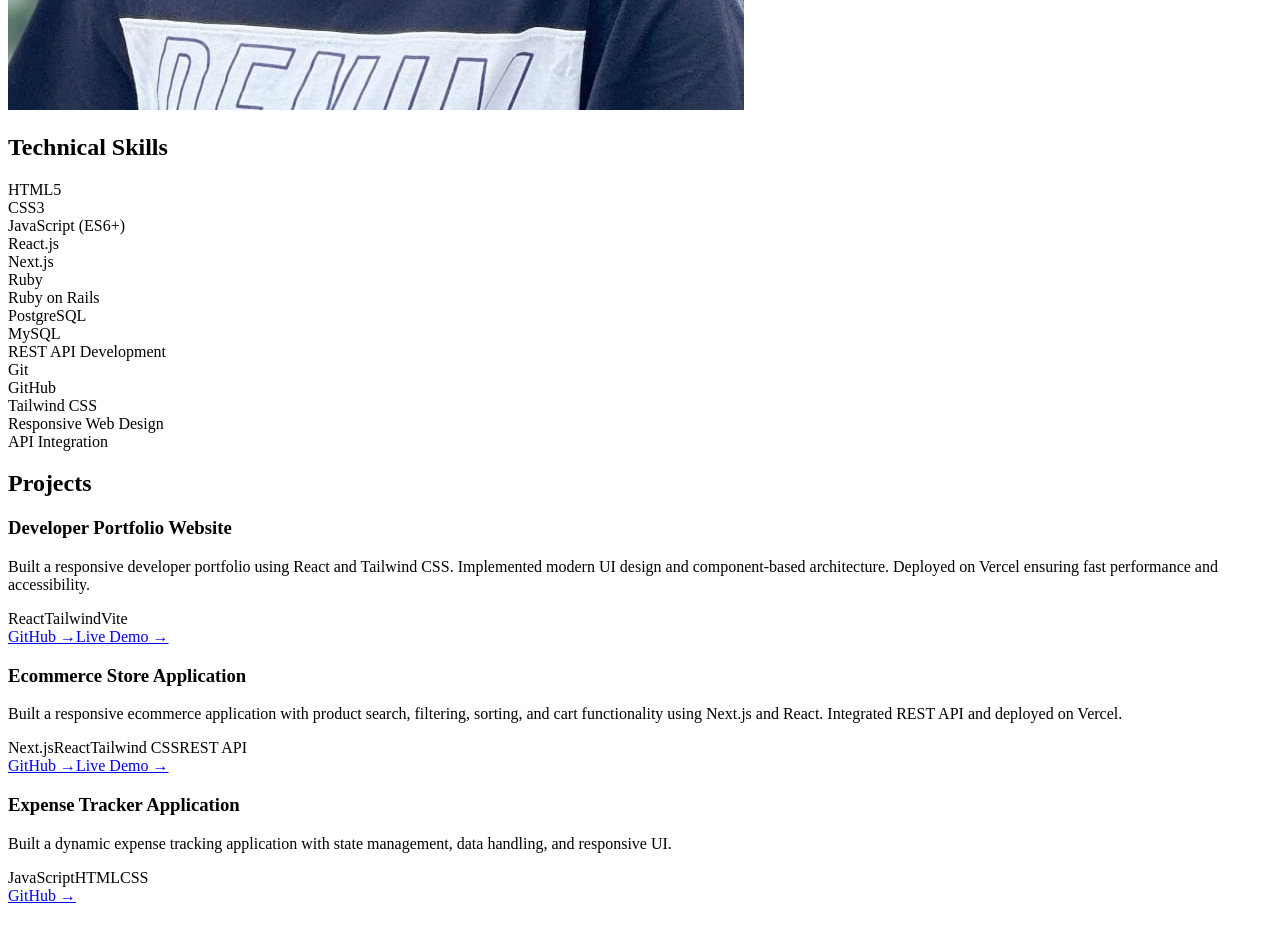
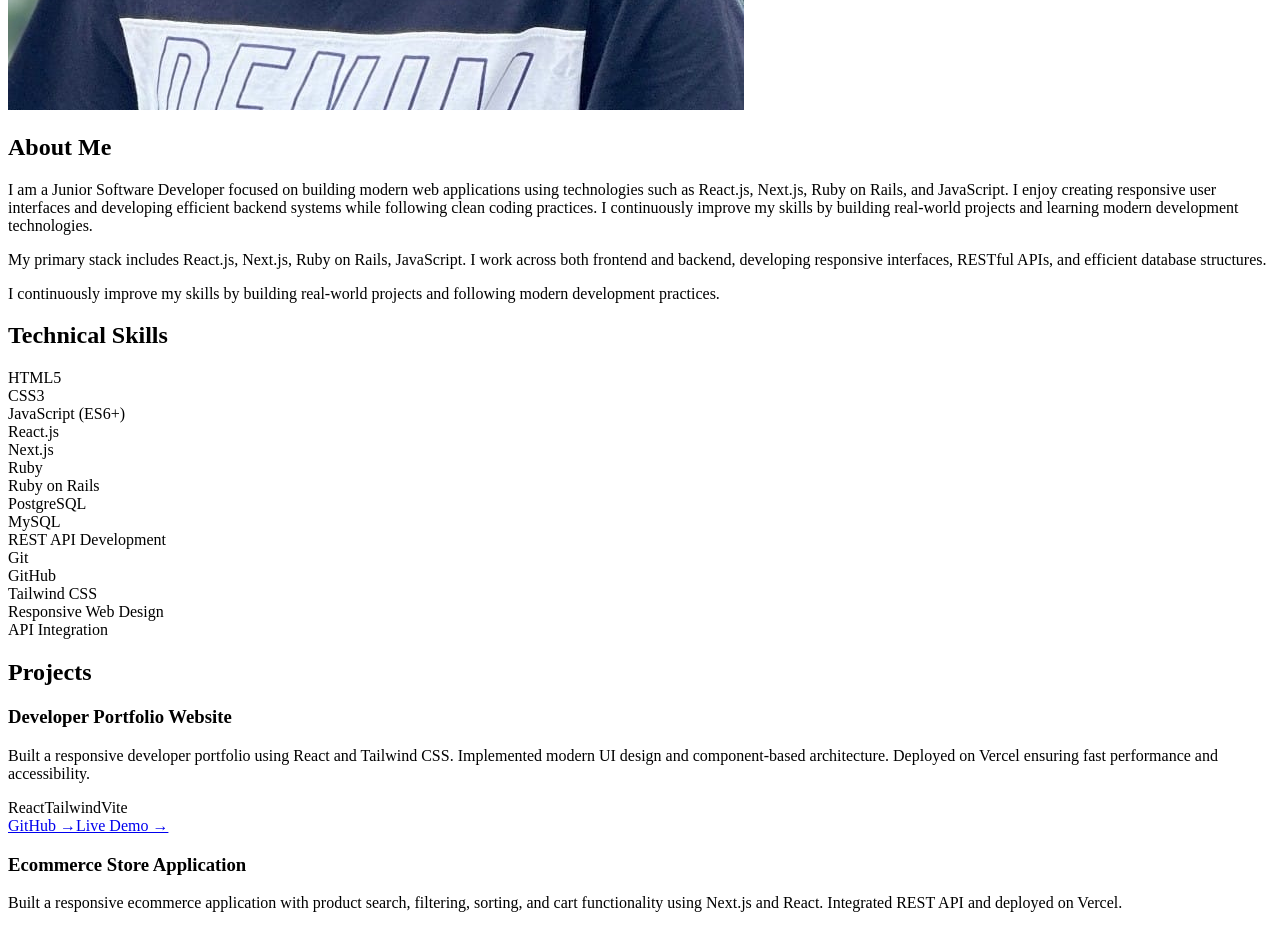
Before and after one commit to Harshavarth20/Personal-Portfolio, a React (Vite) app: page / in a window 1280 px wide. Shown: the part 1080-2006 px from the top of the page. Built offline with nearby package versions, Linux system fonts and the light colour scheme; the HTML template or start-up script is replaced by a standard one.

Commit message:
Added About me in portfolio

```diff
--- a/src/App.jsx
+++ b/src/App.jsx
@@ -6,6 +6,8 @@ import Experience from "./components/Experience";
 import Contact from "./components/Contact";
 import Footer from "./components/Footer";
 import Education from "./components/Education";
+import About from "./components/About";
+import Certificates from "./components/Certificates";
 
 function App() {
   return (
@@ -14,6 +16,8 @@ function App() {
       <Navbar />
 
       <Hero />
+
+      <About />
 
       <Skills />
 
--- a/src/components/About.jsx
+++ b/src/components/About.jsx
@@ -1,42 +1,35 @@
-function About() {
+export default function About() {
   return (
-    <section id="about" className="bg-[#020617] text-white py-24">
+    <section id="about" className="py-24">
+      <div className="max-w-6xl mx-auto px-6">
 
-      <div className="max-w-5xl mx-auto px-6">
+        <h2 className="text-4xl font-bold mb-10 text-white">About Me</h2>
 
-        <h2 className="text-4xl font-bold mb-8 text-cyan-400">
-          About Me
-        </h2>
+        <div className="bg-[#0b1a2b] border border-cyan-400/30 rounded-xl p-8">
+          <p className="text-gray-400 leading-relaxed mb-6">
+            I am a Junior Software Developer focused on building modern web applications
+            using technologies such as React.js, Next.js, Ruby on Rails, and JavaScript.
+            I enjoy creating responsive user interfaces and developing efficient
+            backend systems while following clean coding practices.
 
-        <p className="text-gray-400 text-lg leading-relaxed mb-6">
-          I am a Full Stack Developer with hands-on experience in building modern web
-          applications using React.js, Ruby on Rails, and PostgreSQL. I have developed
-          applications that include REST API services, frontend interfaces, and database-driven systems.
-        </p>
+            I continuously improve my skills by building real-world projects and
+            learning modern development technologies.
+          </p>
 
-        <p className="text-gray-400 text-lg leading-relaxed mb-6">
-          My development experience includes designing scalable backend systems,
-          implementing authentication, handling API integrations, and creating responsive
-          frontend interfaces. I focus on writing clean, maintainable, and efficient code
-          using modern development practices.
-        </p>
+          <p className="text-gray-400 leading-relaxed mb-6">
+            My primary stack includes React.js, Next.js, Ruby on Rails,
+            JavaScript. I work across both frontend and backend,
+            developing responsive interfaces, RESTful APIs, and efficient
+            database structures.
+          </p>
 
-        <p className="text-gray-400 text-lg leading-relaxed mb-6">
-          I have worked on real-world projects involving property management systems,
-          validation services, and full stack web applications. These projects helped me
-          understand software architecture, debugging techniques, and performance optimization.
-        </p>
-
-        <p className="text-gray-400 text-lg leading-relaxed">
-          I am continuously learning and improving my skills in frontend and backend development.
-          My goal is to build high-quality software solutions and grow as a professional developer
-          in a challenging and innovative environment.
-        </p>
+          <p className="text-gray-400 leading-relaxed">
+            I continuously improve my skills by building real-world projects
+            and following modern development practices.
+          </p>
+        </div>
 
       </div>
-
     </section>
   );
 }
-
-export default About;
--- a/src/components/Certificates.jsx
+++ b/src/components/Certificates.jsx
@@ -1,11 +1,51 @@
 function Certificates() {
   return (
-    <section id="certificates">
+    <section id="certificates" className="py-24">
+      <div className="max-w-6xl mx-auto px-6">
 
-      <h2>Certificates</h2>
+        <h2 className="text-4xl font-bold mb-10 text-white">Certificates</h2>
 
-      <p>Internship Certificate - Voyager Valley Technologies</p>
+        <div className="grid gap-6 md:grid-cols-2">
 
+          {/* Certificate 1 */}
+          <div className="border border-cyan-400/40 rounded-xl p-6 bg-[#0b1a2b]">
+            <h3 className="text-lg font-semibold text-white">
+              Meta Front-End Developer Professional Certificate
+            </h3>
+            <p className="text-gray-400">Issued by Meta</p>
+            <p className="text-gray-500">2024</p>
+          </div>
+
+          {/* Certificate 2 */}
+          <div className="border border-cyan-400/40 rounded-xl p-6 bg-[#0b1a2b]">
+            <h3 className="text-lg font-semibold text-white">
+              JavaScript Professional Certificate
+            </h3>
+            <p className="text-gray-400">Issued by Mozilla</p>
+            <p className="text-gray-500">2024</p>
+          </div>
+
+          {/* Certificate 3 */}
+          <div className="border border-cyan-400/40 rounded-xl p-6 bg-[#0b1a2b]">
+            <h3 className="text-lg font-semibold text-white">
+              Young Professional Career Edge
+            </h3>
+            <p className="text-gray-400">Issued by TCS iON</p>
+            <p className="text-gray-500">2024</p>
+          </div>
+
+          {/* Certificate 4 */}
+          <div className="border border-cyan-400/40 rounded-xl p-6 bg-[#0b1a2b]">
+            <h3 className="text-lg font-semibold text-white">
+              Python Professional Certificate
+            </h3>
+            <p className="text-gray-400">Issued by GUVI</p>
+            <p className="text-gray-500">2024</p>
+          </div>
+
+        </div>
+
+      </div>
     </section>
   );
 }
```
